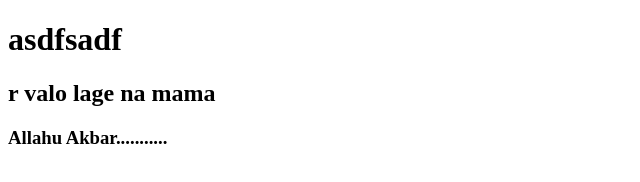
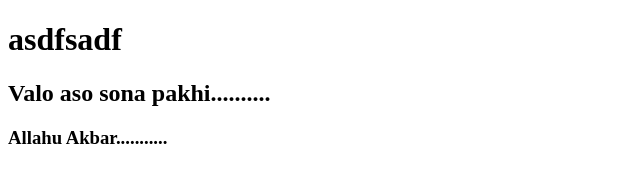
Before and after one commit to mashiurcse/my-first-website, a plain HTML site: page index.html in a window 1280 px wide. Shown: the full height of the page, 0-640 px from the left. Drawn offline with Linux system fonts and the light colour scheme.

Commit message:
Update index.html

```diff
--- a/index.html
+++ b/index.html
@@ -7,7 +7,7 @@
   </head>
   <body>
     <h1>asdfsadf</h1>
-    <h2>r valo lage na mama</h2>
+    <h2>Valo aso sona pakhi..........</h2>
     <h3>Allahu Akbar...........</h3>
 
   </body>
```
